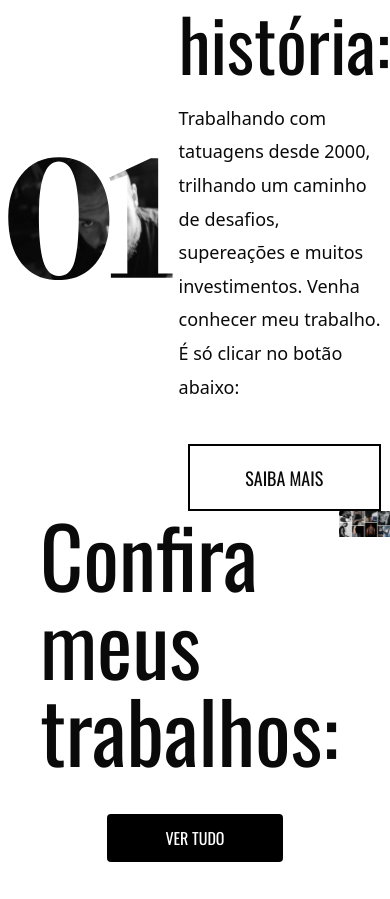
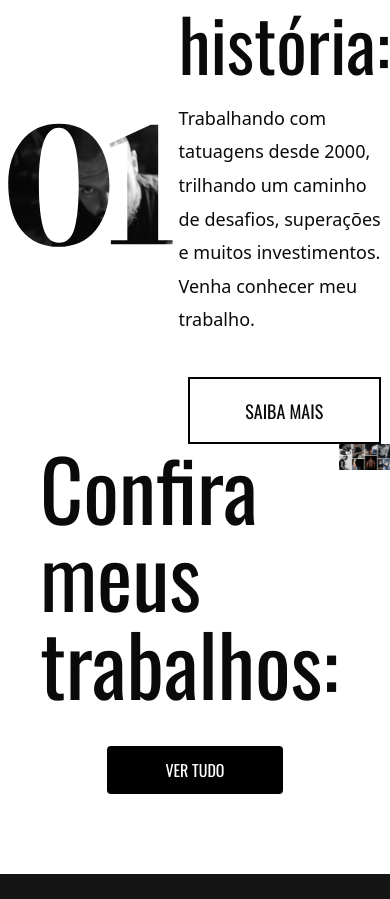
Before and after one commit to UmDoisQuaseTres/TattooLanding, a Next.js app: page / in a window 390 px wide. Shown: the part 1067-1966 px from the top of the page. Built offline with nearby package versions, Linux system fonts and the light colour scheme.

Commit message:
Adicionado responsividade mobile

```diff
--- a/src/components/MyHistory/index.tsx
+++ b/src/components/MyHistory/index.tsx
@@ -24,8 +24,8 @@ export default function MyHistory() {
           </h1>
           <h1 className="text-lg leading-[187%] font-sans">
             Trabalhando com tatuagens desde 2000, trilhando um caminho de
-            desafios, supereações e muitos investimentos. Venha conhecer meu
-            trabalho. É só clicar no botão abaixo:
+            desafios, superações e muitos investimentos. Venha conhecer meu
+            trabalho.
           </h1>
           <div
             className="flex justify-center items-center mt-10
```
